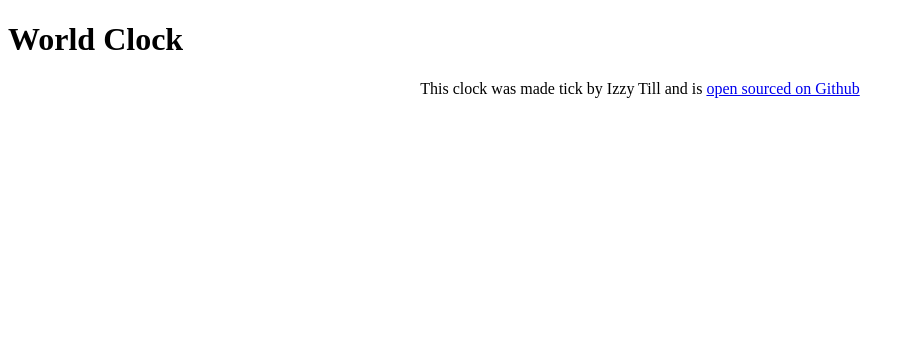
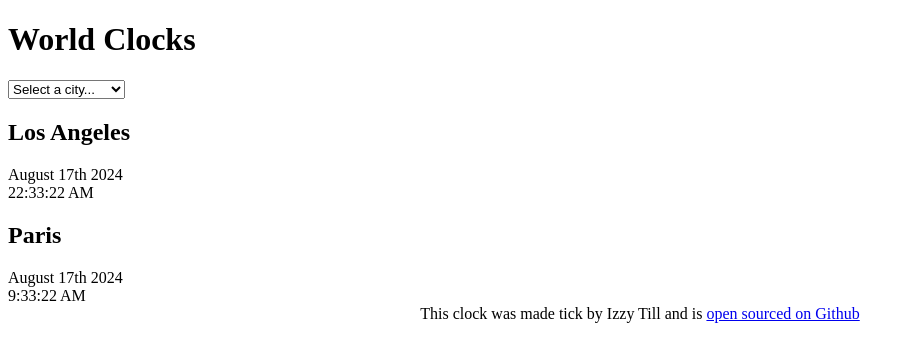
Before and after one commit to izzyannatill/world-clock, a plain HTML site: page index.html in a window 1280 px wide. Shown: the whole page, without its empty margins (0-915 px from the left). Drawn offline with Linux system fonts and the light colour scheme.

Commit message:
Added HTML text

```diff
--- a/index.html
+++ b/index.html
@@ -7,12 +7,33 @@
     <title>World Clock - Izzy Till</title>
   </head>
   <body>
-    <h1>World Clock</h1>
+    <div class="container">
+    <h1>World Clocks</h1>
+    <select>
+        <option value="">Select a city...</option>
+        <option value="">London</option>
+        <option value="">Paris</option>
+        <option value="">New York</option>
+        <option value="">Rome</option>
+        <option value="">Current location</option>
+    </select>
+
+    <div class="city">
+<h2>Los Angeles</h2>
+<div class="date">August 17th 2024</div>
+<div class="time">22:33:22 AM</div>
+    </div>
+     <div class="city">
+<h2>Paris</h2>
+<div class="date">August 17th 2024</div>
+<div class="time">9:33:22 AM</div>
+    </div>
     <footer>
       This clock was made tick by Izzy Till and is
       <a href="https://github.com/izzyannatill/world-clock" target="blank"
         >open sourced on Github</a
       >
+      </div>
       <script src="index.js"></script>
     </footer>
   </body>
```
